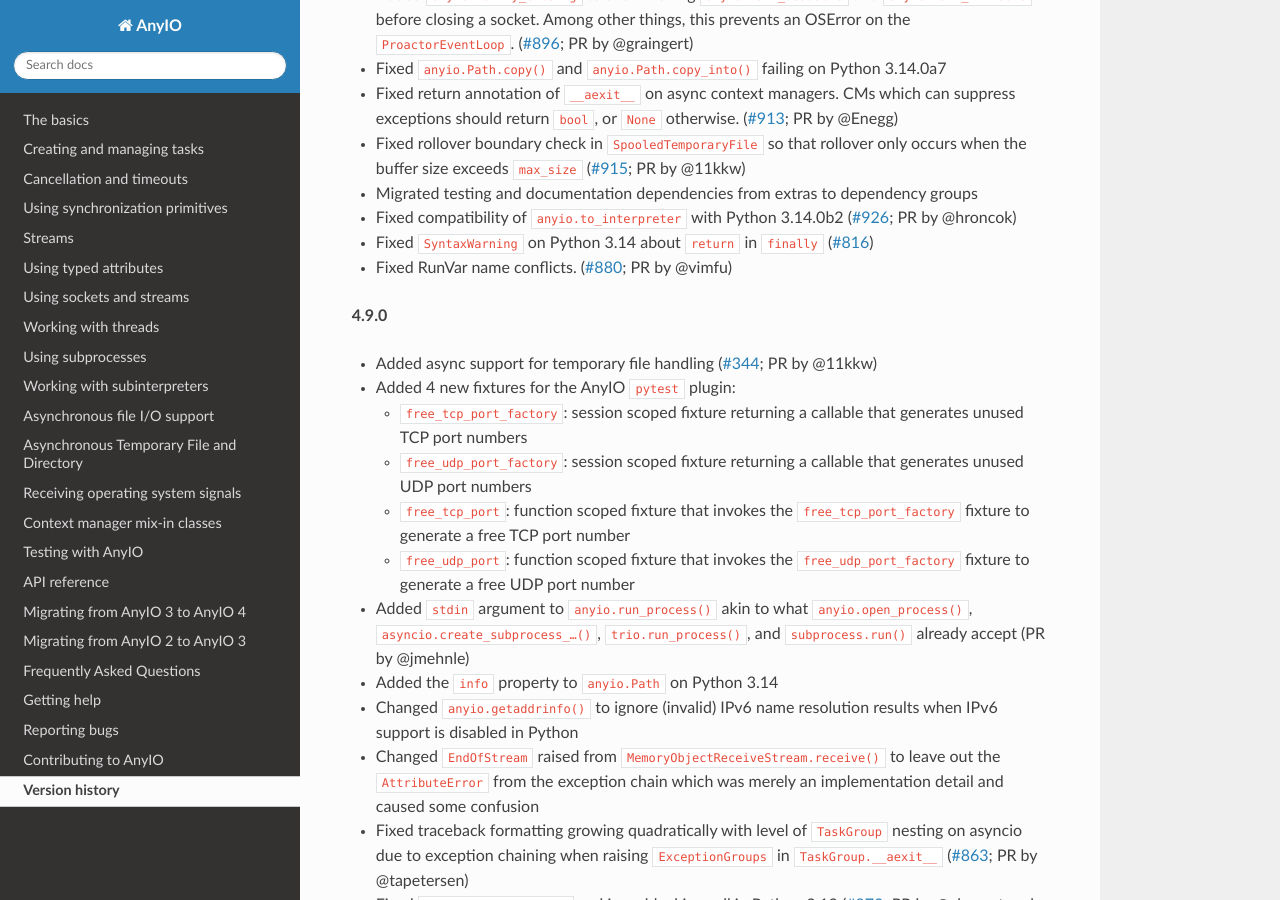
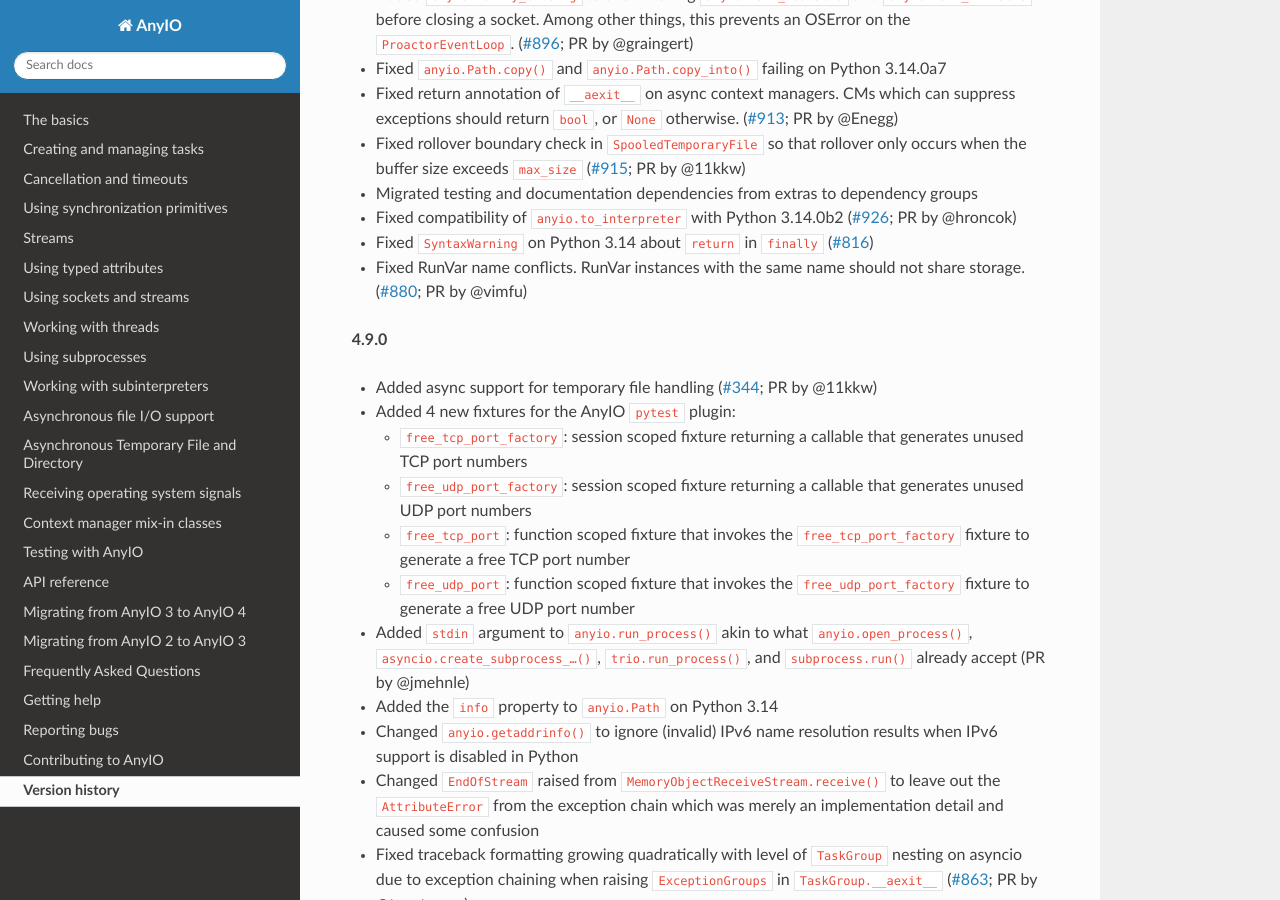
Before and after one commit to agronholm/anyio, a Sphinx documentation site: the page built from docs/versionhistory.rst, in a window 1280 px wide and 900 px high, scrolled down 643 px. Built offline with Sphinx 7.4.7 and the Read the Docs theme 3.1.0, drawn with Linux system fonts in a browser that asks for light colours; the version number could not be read and is left out.

Commit message:
Add detail description of the issue.

```diff
--- a/docs/versionhistory.rst
+++ b/docs/versionhistory.rst
@@ -39,7 +39,7 @@ This library adheres to `Semantic Versioning 2.0 <http://semver.org/>`_.
   (`#926 <https://github.com/agronholm/anyio/issues/926>`_; PR by @hroncok)
 - Fixed ``SyntaxWarning`` on Python 3.14 about ``return`` in ``finally``
   (`#816 <https://github.com/agronholm/anyio/issues/816>`_)
-- Fixed RunVar name conflicts.
+- Fixed RunVar name conflicts. RunVar instances with the same name should not share storage.
   (`#880 <https://github.com/agronholm/anyio/issues/880>`_; PR by @vimfu)
 
 **4.9.0**
```
